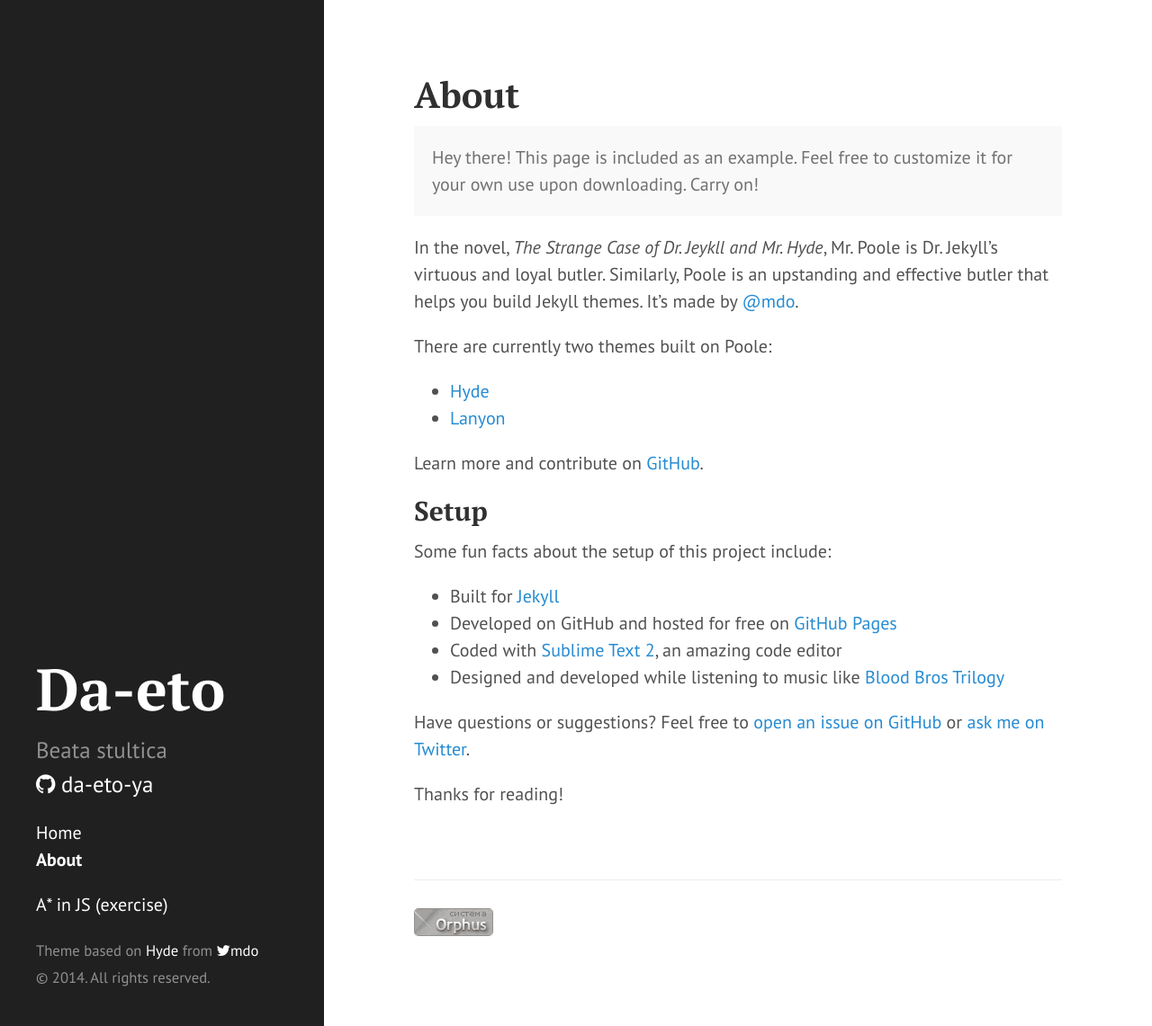
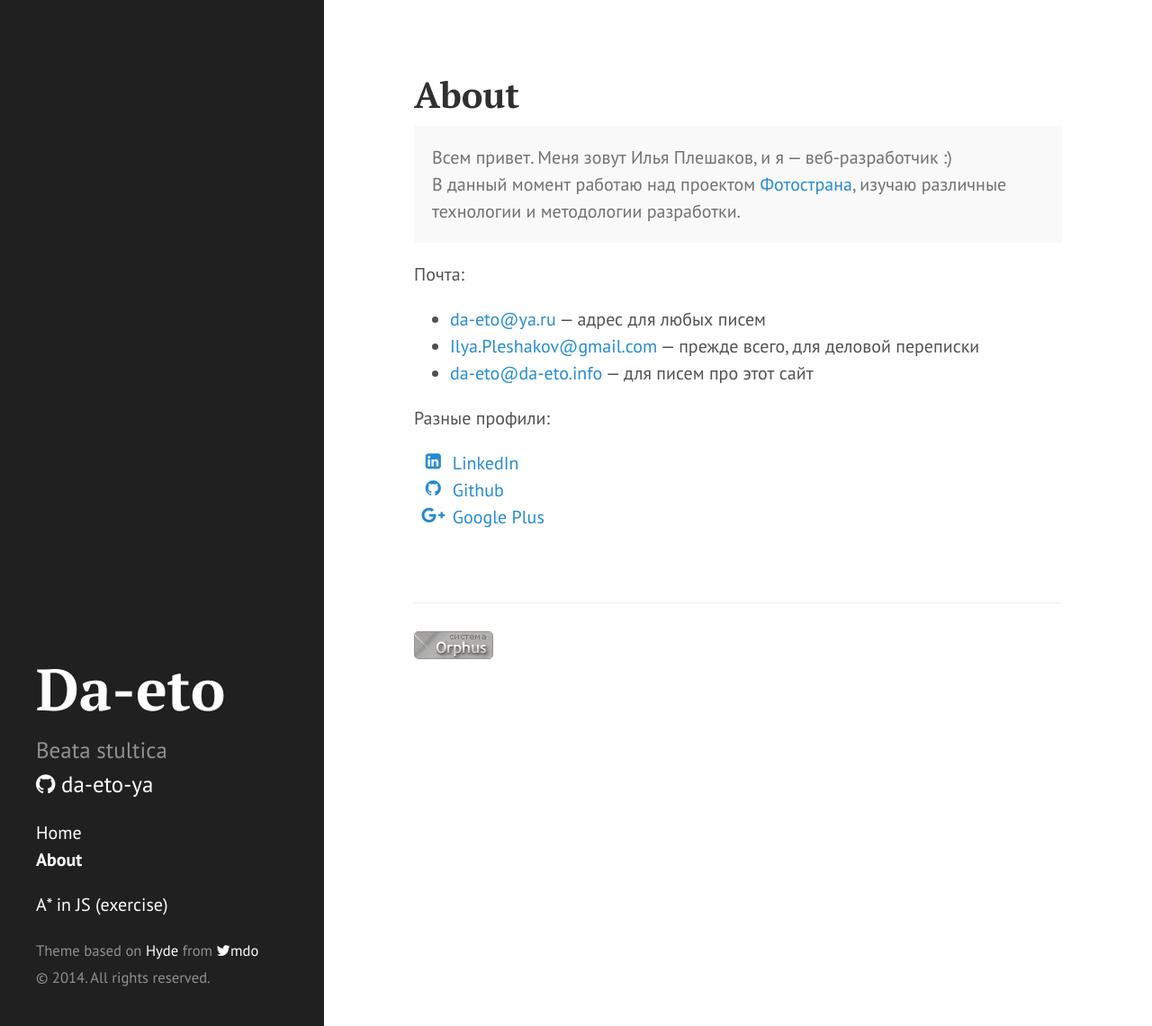
Before and after one commit to da-eto/da-eto.github.io, a Jekyll site: the page built from about.md, in a window 1280 px wide and 1141 px high. Shown: the whole window at 90% size. Built offline with Jekyll 4.4.1, drawn with Linux system fonts in a browser that asks for light colours; nearby versions of some CDN libraries; Markdown is read by kramdown in place of the engine named in the settings.

Commit message:
about page

```diff
--- a/about.md
+++ b/about.md
@@ -4,27 +4,21 @@
 ---
 
 <p class="message">
-  Hey there! This page is included as an example. Feel free to customize it for your own use upon downloading. Carry on!
+  Всем привет. Меня зовут Илья Плешаков, и я — веб-разработчик :)<br />
+  В данный момент работаю над проектом <a href="http://fotostrana.ru" target="_blank">Фотострана</a>,
+  изучаю различные технологии и методологии разработки.
 </p>
 
-In the novel, *The Strange Case of Dr. Jeykll and Mr. Hyde*, Mr. Poole is Dr. Jekyll's virtuous and loyal butler. Similarly, Poole is an upstanding and effective butler that helps you build Jekyll themes. It's made by [@mdo](https://twitter.com/mdo).
+Почта:
 
-There are currently two themes built on Poole:
+* [da-eto@ya.ru](mailto:da-eto@ya.ru) — адрес для любых писем
+* [Ilya.Pleshakov@gmail.com](mailto:Ilya.Pleshakov@gmail.com) — прежде всего, для деловой переписки
+* [da-eto@da-eto.info](da-eto@da-eto.info) — для писем про этот сайт
 
-* [Hyde](http://hyde.getpoole.com)
-* [Lanyon](http://lanyon.getpoole.com)
+Разные профили:
 
-Learn more and contribute on [GitHub](https://github.com/poole).
-
-## Setup
-
-Some fun facts about the setup of this project include:
-
-* Built for [Jekyll](http://jekyllrb.com)
-* Developed on GitHub and hosted for free on [GitHub Pages](https://pages.github.com)
-* Coded with [Sublime Text 2](http://sublimetext.com), an amazing code editor
-* Designed and developed while listening to music like [Blood Bros Trilogy](https://soundcloud.com/maddecent/sets/blood-bros-series)
-
-Have questions or suggestions? Feel free to [open an issue on GitHub](https://github.com/poole/issues/new) or [ask me on Twitter](https://twitter.com/mdo).
-
-Thanks for reading!
+<ul class="fa-ul">
+  <li><a target="_blank" href="https://www.linkedin.com/pub/ilya-pleshakov/38/515/942"><i class="fa-li fa fa-linkedin-square"></i> LinkedIn</a></li>
+  <li><a target="_blank" href="https://github.com/da-eto-ya"><i class="fa-li fa fa-github"></i> Github</a></li>
+  <li><a target="_blank" href="https://plus.google.com/+IlyaPleshakov"><i class="fa-li fa fa-google-plus"></i> Google Plus</a></li>
+</ul>
```
